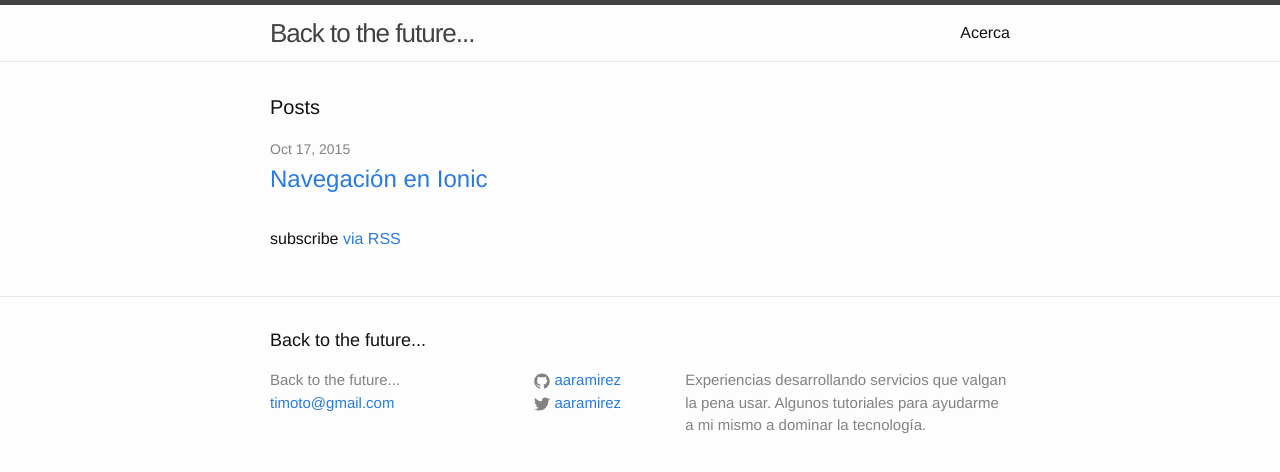
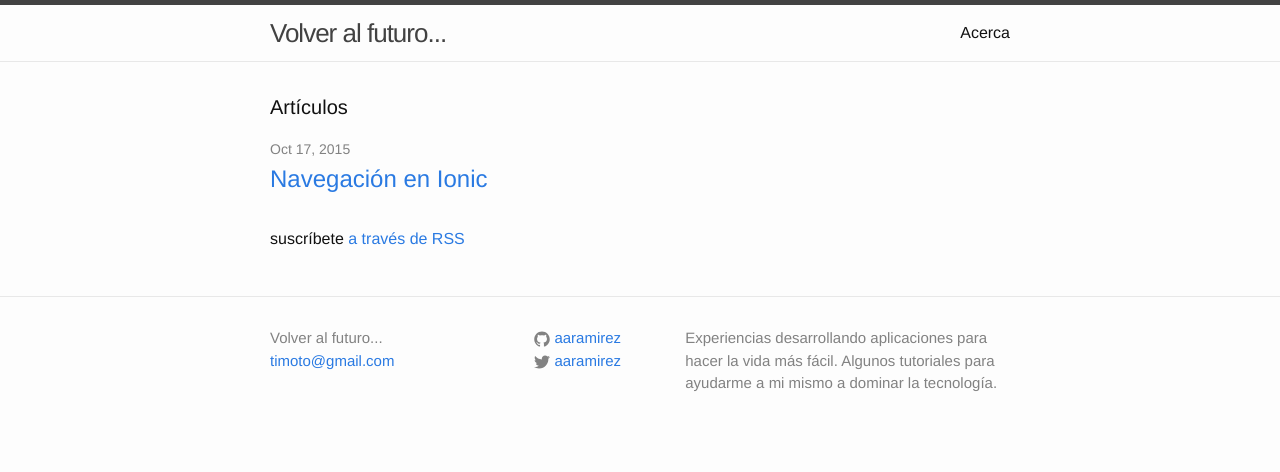
Before and after one commit to aaramirez/aaramirez.github.io, a Jekyll site: the page built from index.html, in a window 1280 px wide. Shown: the top 472 px of the page. Built offline with Jekyll 4.4.1, drawn with Linux system fonts in a browser that asks for light colours.

Commit message:
Arreglando el sitio

```diff
--- a/_config.yml
+++ b/_config.yml
@@ -1,8 +1,8 @@
 # Site settings
-title: Back to the future...
+title: Volver al futuro...
 email: timoto@gmail.com
 description: > # this means to ignore newlines until "baseurl:"
-  Experiencias desarrollando servicios que valgan la pena usar. Algunos tutoriales
+  Experiencias desarrollando aplicaciones para hacer la vida más fácil. Algunos tutoriales
   para ayudarme a mi mismo a dominar la tecnología.
 baseurl: "" # the subpath of your site, e.g. /blog/
 url: "http://aaramirez.github.io" # the base hostname & protocol for your site
--- a/_includes/footer.html
+++ b/_includes/footer.html
@@ -2,7 +2,7 @@
 
   <div class="wrapper">
 
-    <h2 class="footer-heading">{{ site.title }}</h2>
+    <!-- h2 class="footer-heading">{{ site.title }}</h2 -->
 
     <div class="footer-col-wrapper">
       <div class="footer-col  footer-col-1">
--- a/index.html
+++ b/index.html
@@ -4,7 +4,7 @@ layout: default
 
 <div class="home">
 
-  <h1 class="page-heading">Posts</h1>
+  <h1 class="page-heading">Artículos</h1>
 
   <ul class="post-list">
     {% for post in site.posts %}
@@ -18,6 +18,6 @@ layout: default
     {% endfor %}
   </ul>
 
-  <p class="rss-subscribe">subscribe <a href="{{ "/feed.xml" | prepend: site.baseurl }}">via RSS</a></p>
+  <p class="rss-subscribe">suscríbete <a href="{{ "/feed.xml" | prepend: site.baseurl }}">a través de RSS</a></p>
 
 </div>
```
Also changed, not shown: about.md (+1 -1 lines).
